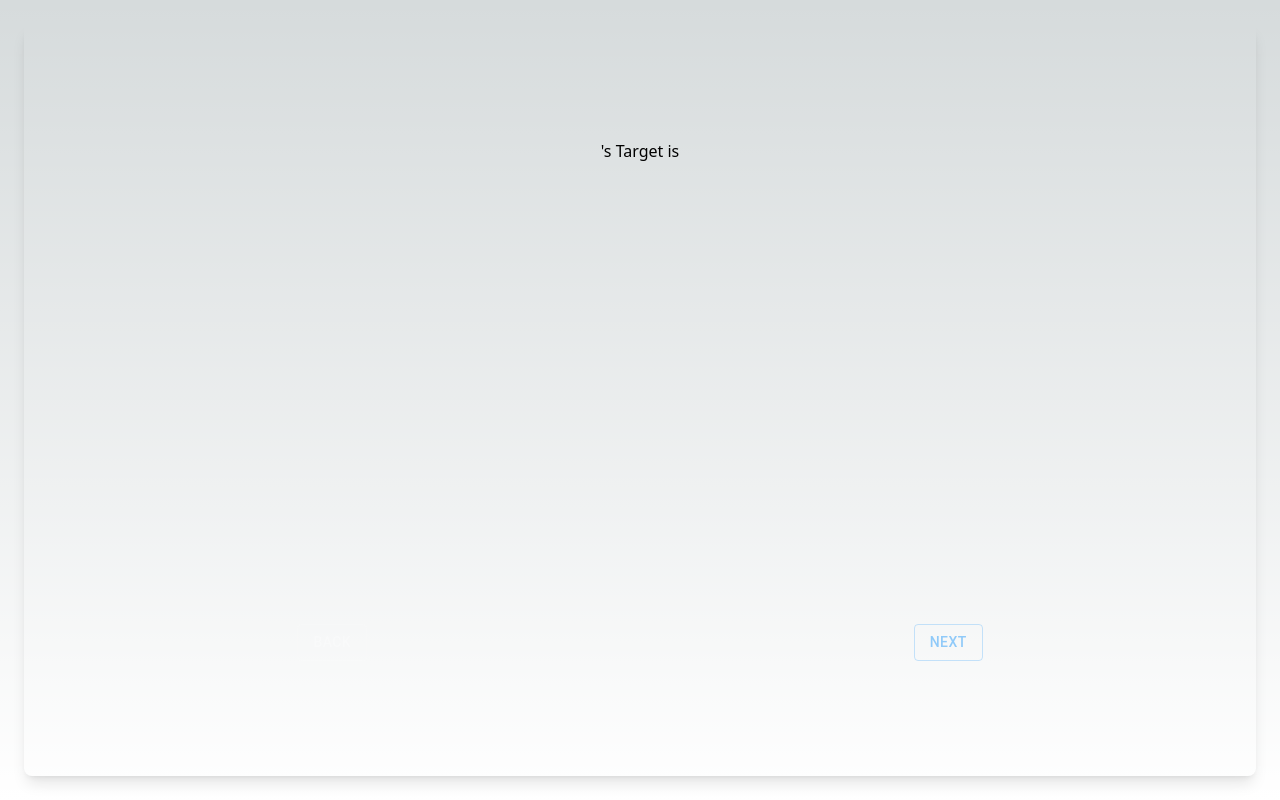
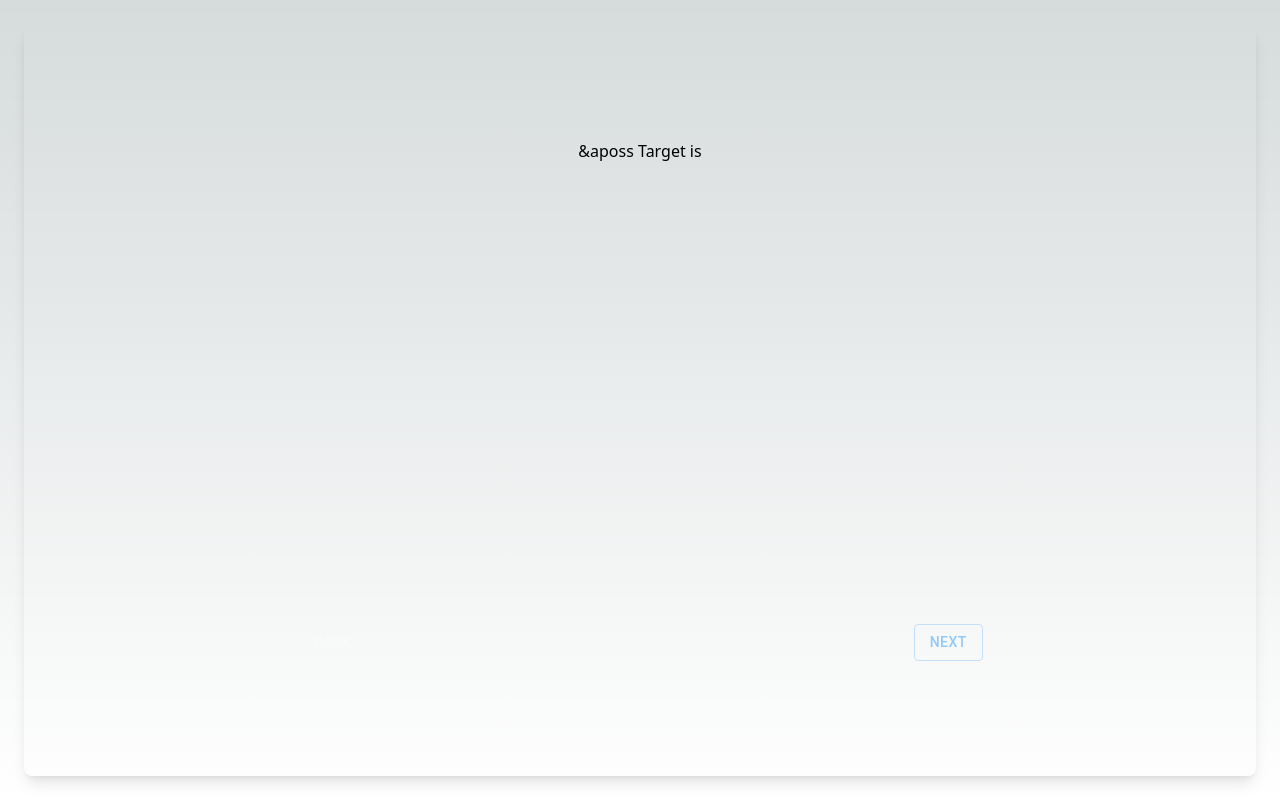
Before and after one commit to shoopapa/sneak-and-seek, a Next.js app: page /list in a window 1280 px wide. Built offline with nearby package versions, Linux system fonts and the light colour scheme.

Commit message:
fix lint

```diff
--- a/src/pages/list/index.tsx
+++ b/src/pages/list/index.tsx
@@ -18,7 +18,7 @@ export default function RoutedComponent() {
   return (
     <main className="flex flex-col h-screen w-screen items-center justify-between p-6">
       <div id='hi' className='flex flex-col items-center justify-around content-center h-full w-full rounded-lg shadow-lg' >
-        <p >{names[i]}'s Target is</p>
+        <p >{names[i]}&aposs Target is</p>
         <p >{i === names.length - 1 ? names[0] : names[i + 1]}</p>
         <div className='flex justify-around w-full' >
           <Button variant='outlined' disabled={i === 0} onClick={() => setI(i - 1)}>back</Button>
```
